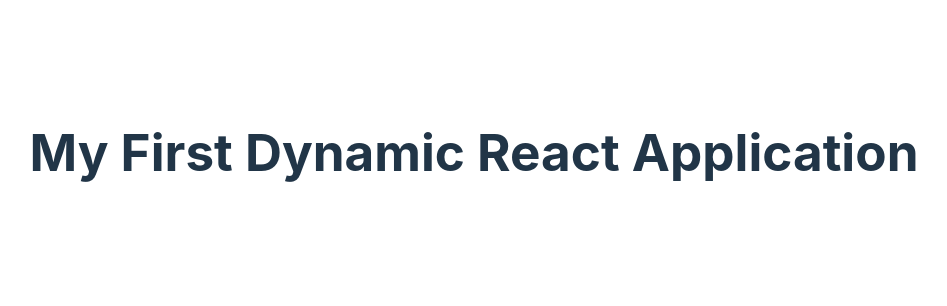
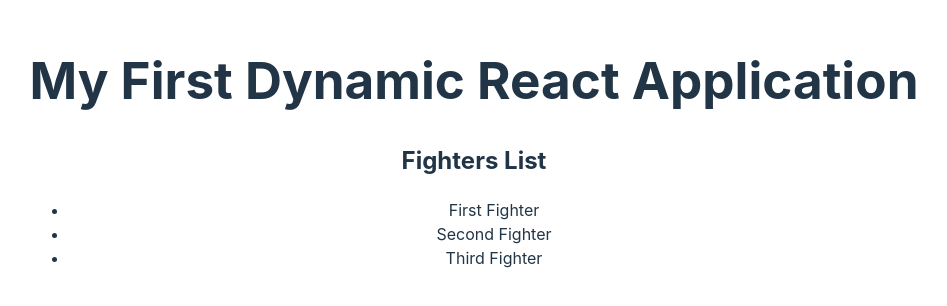
Before and after one commit to antoan-97/softuni-ReactJS, a React (Vite) app: page / in a window 1280 px wide. Shown: the part 248-554 px from the top of the page, without its empty margins (166-1113 px from the left). Built offline with nearby package versions, Linux system fonts and the light colour scheme.

Commit message:
render static text

```diff
--- a/src/App.jsx
+++ b/src/App.jsx
@@ -1,19 +1,22 @@
 import './App.css'
+import FightersList from './components/FightersList';
+
+
 
 const fighters = [
   {
     title: 'Conor McGregor',
-    description: 'Striker'
+    description: 'Striker',
   },
   {
     title: 'Alex Pereira',
-    description: 'Kickboxer'
+    description: 'Kickboxer',
   },
   {
     title: 'Khamzat Chimaev',
-    description: 'Wrestler'
+    description: 'Wrestler',
   },
-]
+];
 
 function App() {
 
@@ -21,6 +24,7 @@
   return (
     <div>
     <h1>My First Dynamic React Application</h1>
+    <FightersList />
     </div>
   )
 }
--- a/src/components/FightersList.jsx
+++ b/src/components/FightersList.jsx
@@ -1,7 +1,7 @@
 export default function FightersList(props) {
     return (
         <div className="fighters-list">
-            <h2></h2>
+            <h2>Fighters List</h2>
             <ul>
                 <li>First Fighter</li>
                 <li>Second Fighter</li>
```
